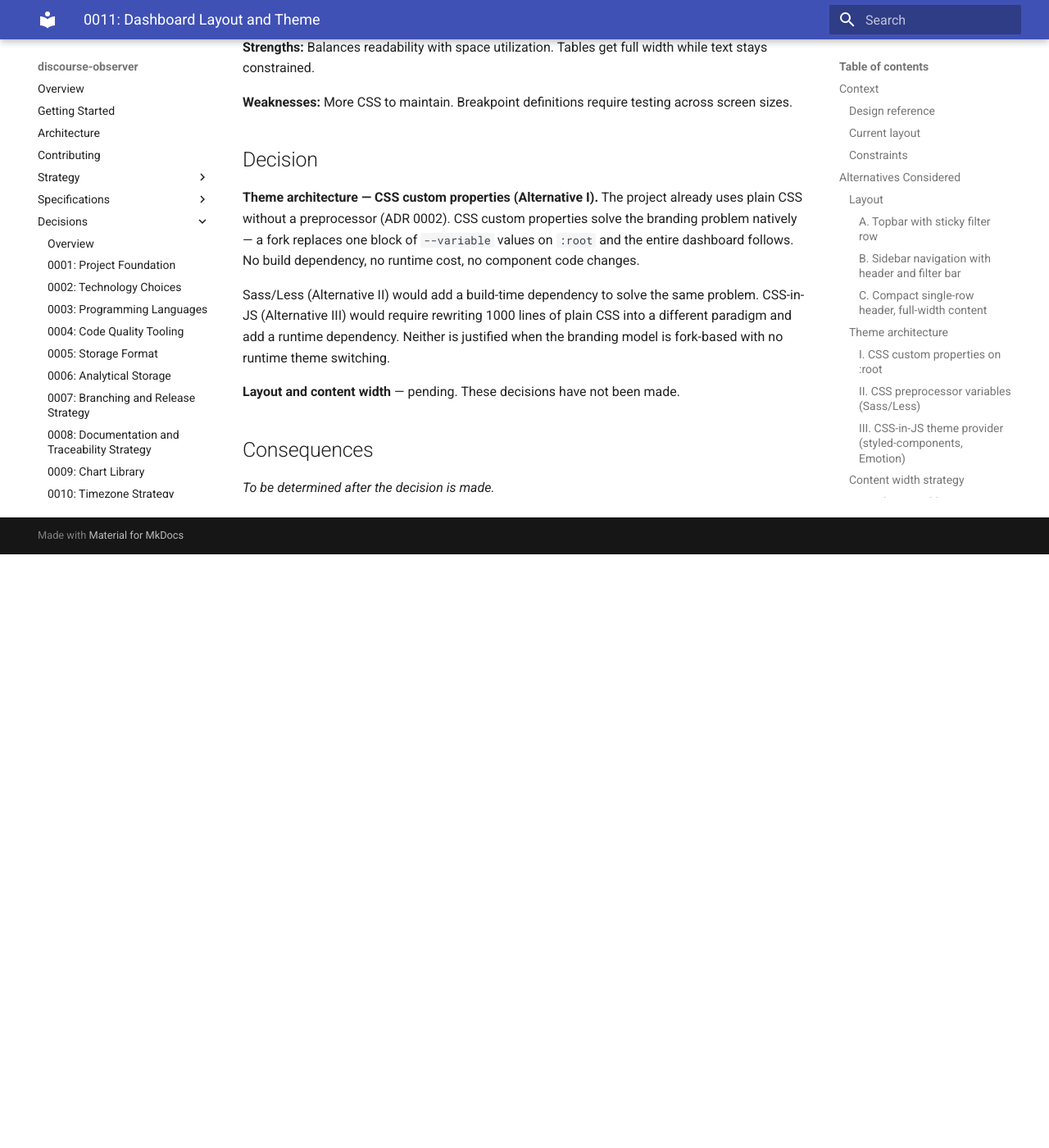
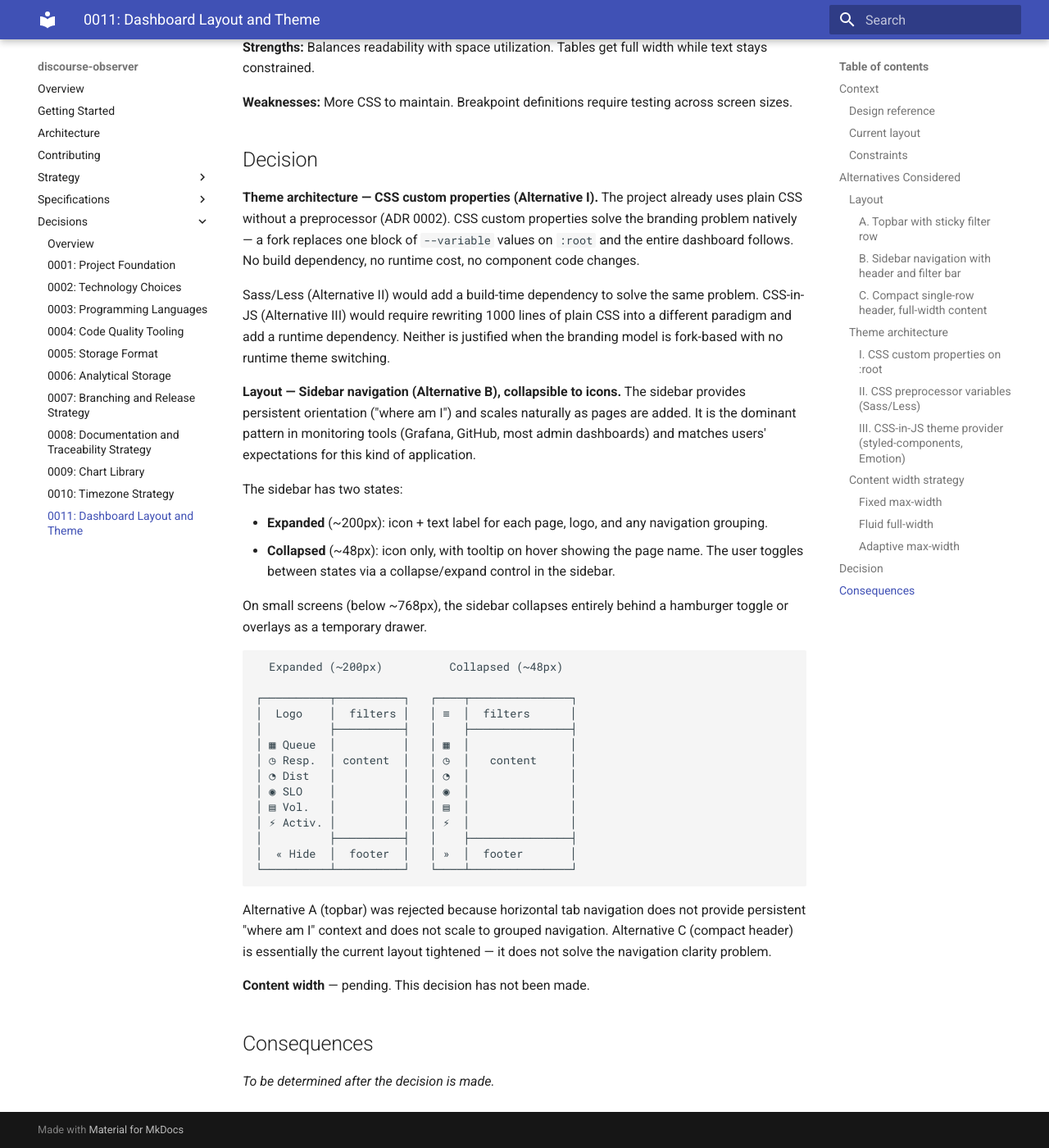
Before and after one commit to MorganDigitalAsyncTransparency/community, an MkDocs documentation site: the page built from discourse-observer/docs/decisions/0011-dashboard-layout-and-theme.md, in a window 1280 px wide and 1400 px high, scrolled down 6761 px. Shown: the whole window at 82% size. Built offline with MkDocs 1.6.1 and Material for MkDocs 9.7.7, drawn with Linux system fonts in a browser that asks for light colours; before the commit the page ends 7437 px from its top, so only the background shows below that.

Commit message:
Record layout decision: sidebar navigation, collapsible to icons
Sidebar has expanded (icon + label) and collapsed (icon only) states,
with hamburger/drawer on small screens. Content width still pending.

Co-Authored-By: Claude Opus 4.6 (1M context) <noreply@anthropic.com>

````diff
--- a/discourse-observer/docs/decisions/0011-dashboard-layout-and-theme.md
+++ b/discourse-observer/docs/decisions/0011-dashboard-layout-and-theme.md
@@ -250,7 +250,35 @@ Content area uses `max-width` that increases at defined breakpoints, or individu
 
 Sass/Less (Alternative II) would add a build-time dependency to solve the same problem. CSS-in-JS (Alternative III) would require rewriting 1000 lines of plain CSS into a different paradigm and add a runtime dependency. Neither is justified when the branding model is fork-based with no runtime theme switching.
 
-**Layout and content width** — pending. These decisions have not been made.
+**Layout — Sidebar navigation (Alternative B), collapsible to icons.** The sidebar provides persistent orientation ("where am I") and scales naturally as pages are added. It is the dominant pattern in monitoring tools (Grafana, GitHub, most admin dashboards) and matches users' expectations for this kind of application.
+
+The sidebar has two states:
+
+- **Expanded** (~200px): icon + text label for each page, logo, and any navigation grouping.
+- **Collapsed** (~48px): icon only, with tooltip on hover showing the page name. The user toggles between states via a collapse/expand control in the sidebar.
+
+On small screens (below ~768px), the sidebar collapses entirely behind a hamburger toggle or overlays as a temporary drawer.
+
+```text
+  Expanded (~200px)          Collapsed (~48px)
+
+┌──────────┬──────────┐   ┌────┬───────────────┐
+│  Logo    │  filters │   │ ≡  │  filters      │
+│          ├──────────┤   │    ├───────────────┤
+│ ▦ Queue  │          │   │ ▦  │               │
+│ ◷ Resp.  │ content  │   │ ◷  │   content     │
+│ ◔ Dist   │          │   │ ◔  │               │
+│ ◉ SLO    │          │   │ ◉  │               │
+│ ▤ Vol.   │          │   │ ▤  │               │
+│ ⚡ Activ. │          │   │ ⚡  │               │
+│          ├──────────┤   │    ├───────────────┤
+│  « Hide  │  footer  │   │ »  │  footer       │
+└──────────┴──────────┘   └────┴───────────────┘
+```
+
+Alternative A (topbar) was rejected because horizontal tab navigation does not provide persistent "where am I" context and does not scale to grouped navigation. Alternative C (compact header) is essentially the current layout tightened — it does not solve the navigation clarity problem.
+
+**Content width** — pending. This decision has not been made.
 
 ## Consequences
 
````
